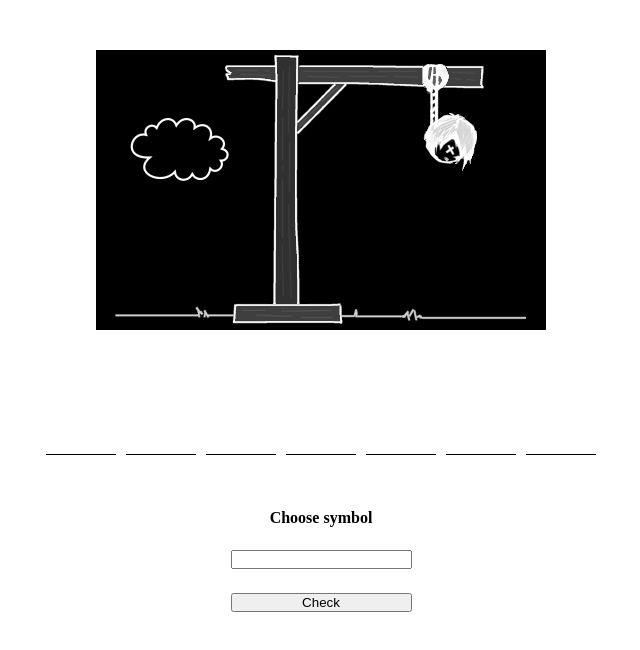
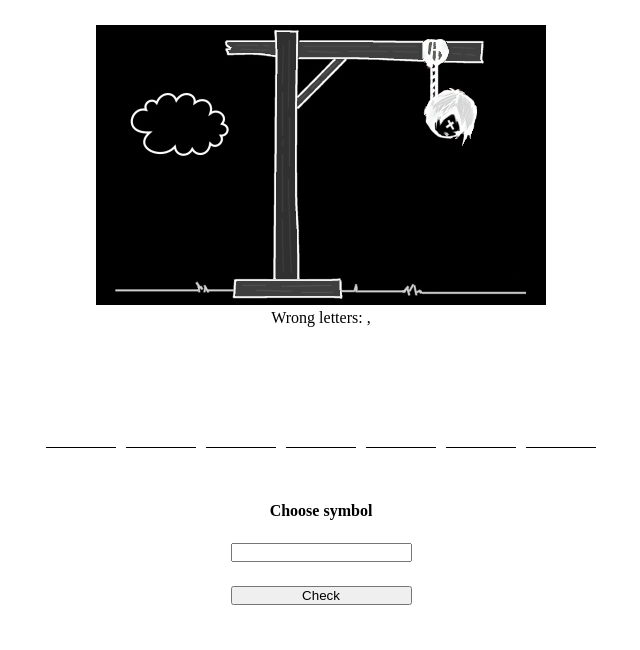
Before and after one commit to MatasRu/Gallows, a plain HTML site: page index.html in a window 1280 px wide. Both pictures are taken after a click on the button "Check". Shown: the whole page, without its empty margins (319-959 px from the left). Drawn offline with Linux system fonts and the light colour scheme.

Commit message:
updated inteface of user Letters

```diff
--- a/index.html
+++ b/index.html
@@ -10,11 +10,9 @@
 
 <div class="main">
 <div class="gallows">
-
 </div>
-
+    <p>Wrong letters: <span id="wrongLetters"></span></p>
     <div id="wordsPlace">
-
 
     </div>
 
--- a/script.js
+++ b/script.js
@@ -1,6 +1,8 @@
 let wordsPlace = document.getElementById(`wordsPlace`)
 let checkBtn = document.getElementById(`check`)
 const gallows = document.getElementsByClassName(`gallows`)
+let wrongLett = document.getElementById(`wrongLetters`)
+let wrongLettArr = []
 let badAnsw = 0
 let goodAnsw = false
 let goodAnsw2 = false
@@ -34,26 +36,36 @@ function checkChar() {
         }
     }
     console.log(goodAnsw, goodAnsw2)
-
     if (goodAnsw === false && goodAnsw2 === true) {
-        badAnsw ++
+        for (let i = 0; i < wrongLettArr.length; i++) {
+            if (symbol.value.toLowerCase() === wrongLettArr[i].toLowerCase()) {
+                symbol.value = ""
+                return
+            }
+        }
+        badAnsw++
         gallows[0].innerHTML = `
     <img src="img/gallows${badAnsw}.jpg" alt="">
 
-`
+                                `
+        wrongLettArr.push(symbol.value)
+        wrongLett.innerHTML += `${symbol.value}, `
+
     }
+
     checkWinLose()
     goodAnsw = false
     goodAnsw2 = false
     console.log(goodAnsw, goodAnsw2)
+    symbol.value = ""
 }
 
-function checkWinLose () {
+function checkWinLose() {
     if (badAnsw === 5) {
         console.log("You LOSE")
     }
     let xxx = document.getElementsByClassName("TRUE")
-    if (xxx.length === word.length){
+    if (xxx.length === word.length) {
         console.log("YOU WIN")
     }
 }
--- a/styles.css
+++ b/styles.css
@@ -8,7 +8,7 @@
     flex-direction: column;
     justify-content: center;
     align-items: center;
-    margin-top: 50px;
+    margin-top: 25px;
 }
 
 #wordsPlace{
```
